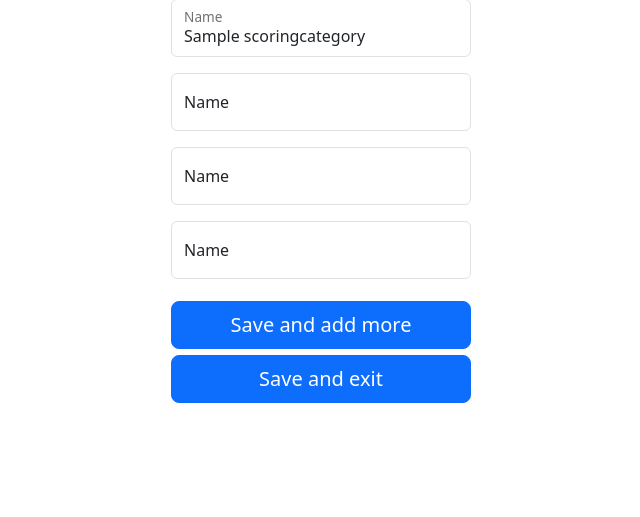
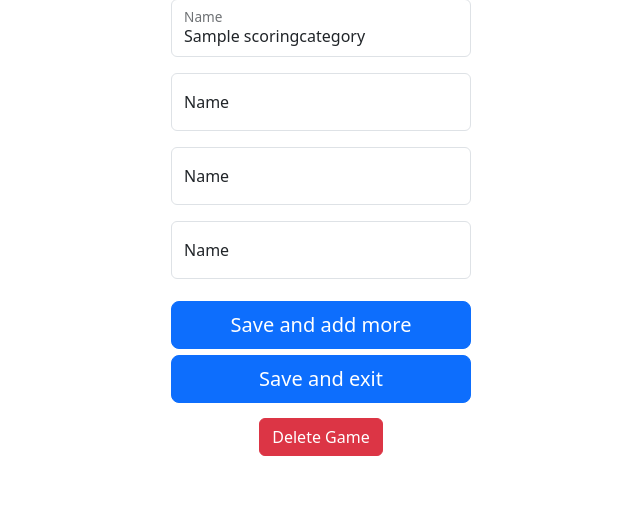
Before and after one commit to danielcaballero88/django-scoring-app, a Django app: a page that uses scoring/templates/scoring/edit_game.html in a window 1280 px wide. Shown: the part 155-672 px from the top of the page, without its empty margins (319-959 px from the left). Run offline with Django 4.2, Linux system fonts and the light colour scheme; a user stored in the database is signed in; tables that the repository leaves empty hold one stand-in row (values such as "Sample post"); some libraries are stand-ins or nearby versions.

Commit message:
Implement games deletion by user

```diff
--- a/scoring/templates/scoring/edit_game.html
+++ b/scoring/templates/scoring/edit_game.html
@@ -12,5 +12,33 @@
     <h1 class="h3 mb-3 fw-normal">Edit game: {{ game_name }}</h1>
     {% crispy formset helper %}
   </div>
-</div>
+
+  <!-- Button trigger modal -->
+  <button type="button" class="btn btn-danger" data-bs-toggle="modal" data-bs-target="#deleteGameModal">
+    Delete Game
+  </button>
+
+    <!-- Modal -->
+    <div class="modal fade" id="deleteGameModal" tabindex="-1" aria-labelledby="deleteGameModalLabel" aria-hidden="true">
+      <form action="{% url 'scoring:delete_game' game_name %}" method="post">
+        {% csrf_token %}
+        <div class="modal-dialog">
+          <div class="modal-content">
+            <div class="modal-header">
+              <h5 class="modal-title" id="deleteGameModalLabel">Delete Game {{ game_name }}</h5>
+              <button type="button" class="btn-close" data-bs-dismiss="modal" aria-label="Close"></button>
+            </div>
+            <div class="modal-body">
+              <p>Are  you sure you want to delete this game?</p>
+              <p>This operation is not reversible!</p>
+            </div>
+            <div class="modal-footer">
+              <button type="button" class="btn btn-secondary" data-bs-dismiss="modal">Close</button>
+                <button name="delete_game" class="btn btn-danger">Delete</button>
+              </div>
+            </div>
+          </div>
+        </div>
+      </form>
+    </div>
 {% endblock content %}
--- a/scoring/urls.py
+++ b/scoring/urls.py
@@ -9,6 +9,7 @@ urlpatterns = [
     path("edit_games/", views.edit_games, name="edit_games"),
     path("add_game/", views.add_game, name="add_game"),
     path("edit_game/<str:game_name>/", views.edit_game, name="edit_game"),
+    path("delete_game/<str:game_name>/", views.delete_game, name="delete_game"),
     path("score/<str:game_name>/", views.score, name="score"),
     path("save/<str:game_name>/", views.save, name="save"),
 ]
--- a/scoring/views.py
+++ b/scoring/views.py
@@ -1,9 +1,11 @@
 from django.contrib import messages
 from django.contrib.auth.decorators import login_required
 from django.http import HttpRequest, HttpResponse, HttpResponseRedirect
-from django.shortcuts import render
+from django.shortcuts import render, get_object_or_404
 from django.template import loader
 from django.urls import reverse
+from django.views.decorators.http import require_POST
+
 
 from .forms import ProfileForm, AddGameForm, ScoringCategoryFormSet, ScoringCategoryFormSetHelper
 from .models import Game, Player, ScoringCategory
@@ -123,6 +125,13 @@ def edit_game(request: HttpRequest, game_name: str):
         context,
     )
 
+@login_required
+@require_POST
+def delete_game(request: HttpRequest, game_name: str):
+    clean_game_name = Game.get_clean_name(game_name)
+    Game.objects.filter(name=clean_game_name).delete()
+    return HttpResponseRedirect(reverse("scoring:edit_games"))
+
 
 def score(request: HttpRequest, game_name: str):
     template = loader.get_template(f"scoring/score.html")
```
